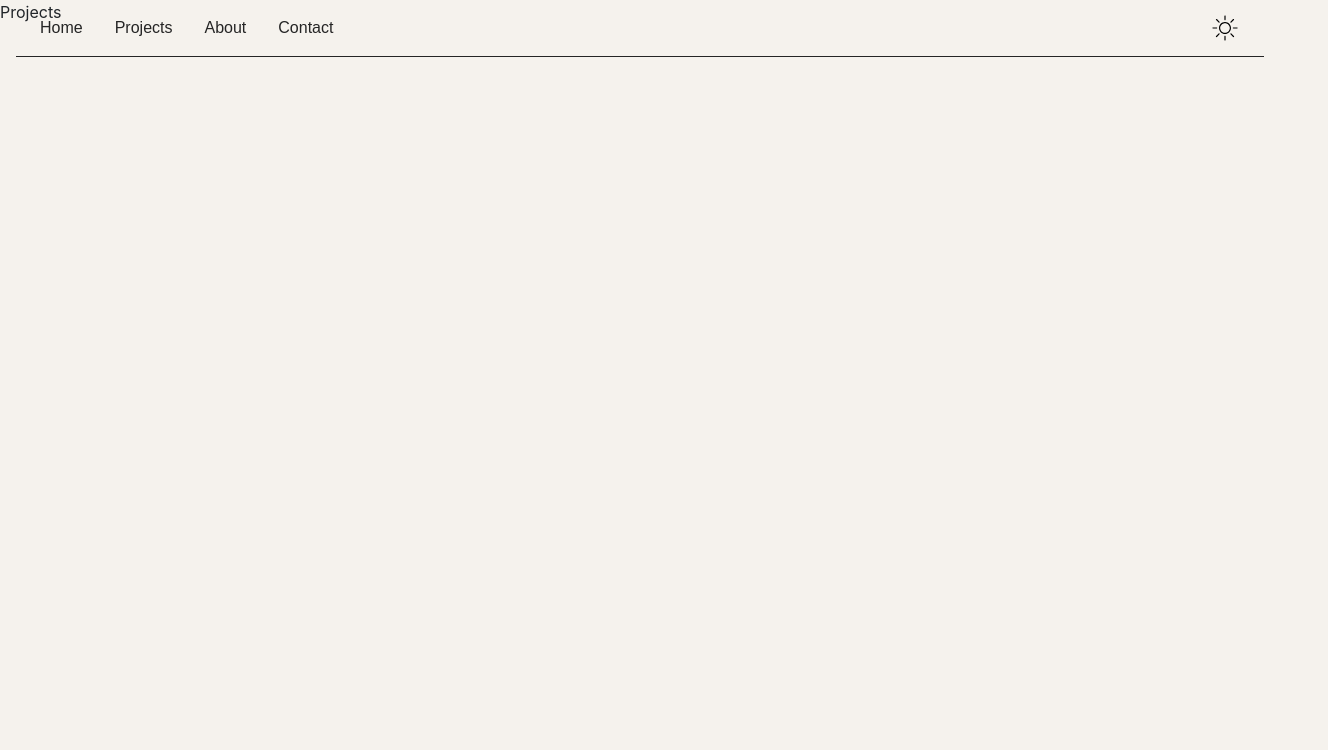
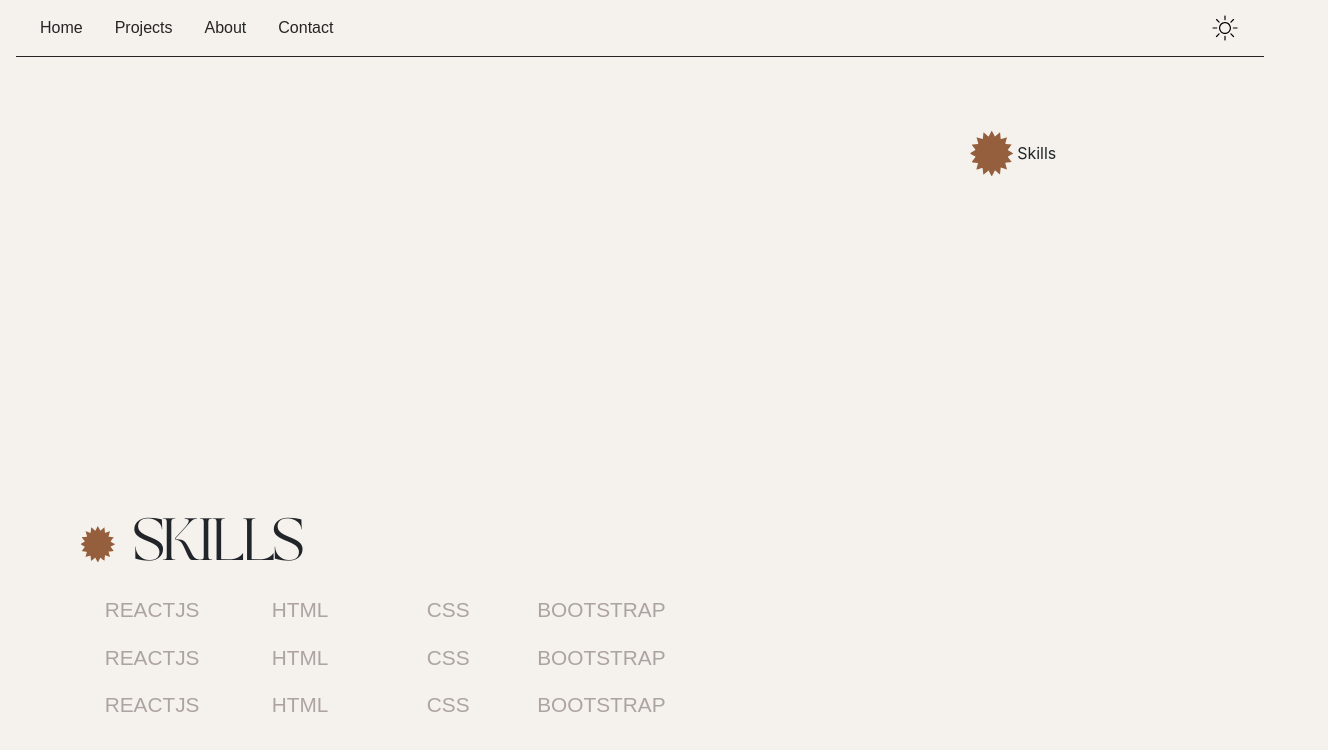
Before and after one commit to jazdmiller/jazmine-miller-portfolio, a React (Vite) app: page / in a window 1280 px wide. Shown: the top 750 px of the page, 1328 px wide, since content can reach past the window. Built offline with nearby package versions, Linux system fonts and the light colour scheme.

Commit message:
skills section layout with bootstrap - projects page

```diff
--- a/src/App.scss
+++ b/src/App.scss
@@ -6,13 +6,15 @@
 } */
 
 :root {
-  --primary-light-color: #F5F2ED;
-  --light-mode-accent: #955F3D;
+  --primary-color: #F5F2ED;
+  --text-color: #252525;
+  --accent-color: #955F3D;
 }
 
 .dark-mode {
-  --primary-dark-color: #252525;
-  --dark-mode-accent: #B9FF66;
+  --primary-color: #252525;
+  --text-color: #F5F2ED;
+  --accent-color: #B9FF66;
 }
 
 @font-face {
@@ -22,9 +24,10 @@
 
 body{
   margin: 0;
-  background: #F5F2ED;
+  background: var(--primary-color);
   width: 100vw;
-  height: 100vh;
+  // height: 100vh;
+  overflow-x: hidden;
 }
 
 .row{
@@ -35,6 +38,7 @@
 
 .navbar{
   position: fixed;
+  top: 0;
   width: 100%;
 }
 
@@ -43,12 +47,12 @@
 }
 
 .home-page{
-  background-color: #F5F2ED;
+  background-color: var(--primary-color);
   height: 100vh;
 }
 
 .nav-item.nav-link{
-  color: #252525;
+  color: var(--text-color);
   font-family: 'Montserrat', sans-serif;
 
 }
@@ -60,7 +64,7 @@
 }
 
 .navbar-collapse{
-  border-bottom: 1px solid #252525;
+  border-bottom: 1px solid var(--text-color);
 }
 
 .darkmode-icon{
@@ -111,7 +115,7 @@
 
   a {
     position: relative;
-    color: #252525;
+    color: var(--text-color);
     text-decoration: none;
     font-size: 1em;
     font-family: 'Montserrat', sans-serif;
@@ -125,7 +129,7 @@
     position: absolute;
     height: 2px;
     top: 50%;
-    background: #252525;
+    background: var(--text-color);
     border-radius: 4px;
     transition: all 0.3s;
   }
@@ -164,7 +168,7 @@
     height: 2px;
     top: 0;
     right: 0;
-    background: #252525;
+    background: var(--text-color);
     border-radius: 4px;
     transform: rotate(45deg);
     transition: all 0.15s;
@@ -233,7 +237,7 @@
 }
 
 #circle:hover{
-  color: #955F3D;
+  color: var(--accent-color);
 }
 
 @keyframes rotate-animation {
@@ -242,6 +246,41 @@
 }
 
 /* ******* HOME PAGE END ********** */
+
+
+/* ******* PROJECTS PAGE ********** */
+
+.projects-container{
+  margin-top: 10%;
+}
+
+.skills-col{
+  height: 80vh;
+}
+
+.skills-label img{
+  width: 40px;
+
+}
+
+.skills-label {
+  font-size: 4em;
+  font-family: 'Zephyr', serif;
+  text-transform: uppercase;
+}
+
+.skill-list{
+  font-family: 'Montserrat', sans-serif;
+  text-transform: uppercase;
+  font-size: 1.3em;
+  color: #ADA3A3;
+}
+
+.skill-list div:hover{
+  color: var(--text-color);
+  transition: color .3s ease-in-out;
+}
+/* ******* PROJECTS PAGE END ********** */
 
 /* ******* MEDIA QUERIES ********** */
 
@@ -318,11 +357,11 @@
       }
 
       .cursor__ball--small circle {
-        fill: #252525;
+        fill: var(--text-color);
       }
 
       .cursor__ball--big circle {
-        fill: #955F3D;
+        fill: var(--accent-color);
       }
    }
 }
--- a/src/pages/Projects.jsx
+++ b/src/pages/Projects.jsx
@@ -1,8 +1,40 @@
 import React from 'react'
+import SkillsIcon from '../../public/assets/images/star-icon.svg'
 
 function Projects() {
   return (
-    <div className='fluid-container'>Projects</div>
+    <div className='container-fluid text-center projects-container mx-5'>
+
+      <div className='row'>
+        <div className='col col-md-6 skills-col d-flex flex-column'>
+          <div className=' row mt-auto justify-content-start mr-0'>
+            <span className='skills-label'><img className='mr-3' src={SkillsIcon} />Skills</span>
+          </div>
+          <div className='row mr-0 skill-list'>
+            <div className='col'>ReactJs</div>
+            <div className='col'>HTML</div>
+            <div className='col'>CSS</div>
+            <div className='col'>Bootstrap</div>
+          </div>
+          <div className='row mr-0 my-3 skill-list'>
+            <div className='col'>ReactJs</div>
+            <div className='col'>HTML</div>
+            <div className='col'>CSS</div>
+            <div className='col'>Bootstrap</div>
+          </div>
+          <div className='row mr-0 mb-5 skill-list'>
+            <div className='col'>ReactJs</div>
+            <div className='col'>HTML</div>
+            <div className='col'>CSS</div>
+            <div className='col'>Bootstrap</div>
+          </div>
+        </div>
+        <div className='col col-md-6'>
+          <span><img src={SkillsIcon} />Skills</span>
+        </div>
+      </div>
+
+    </div>
   )
 }
 
```
Also changed, not shown: public/assets/images/star-icon.svg (added).
